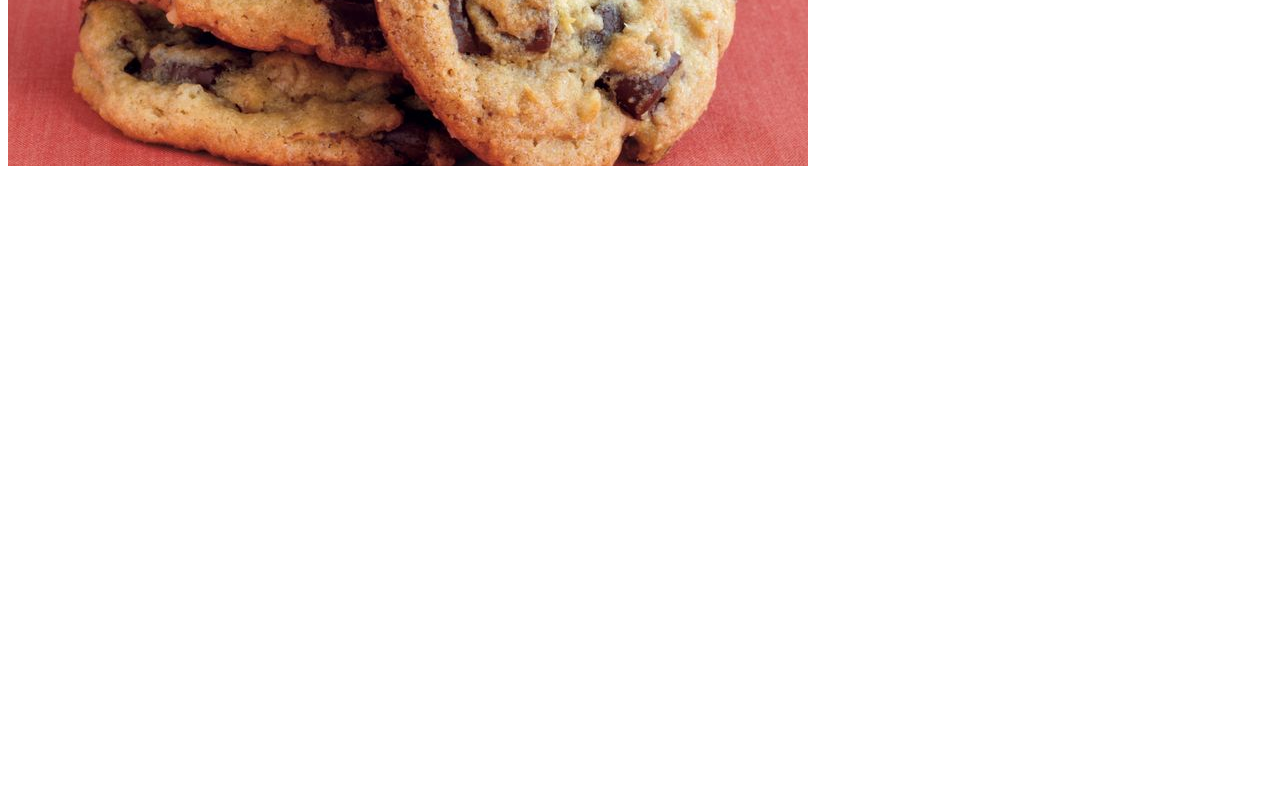
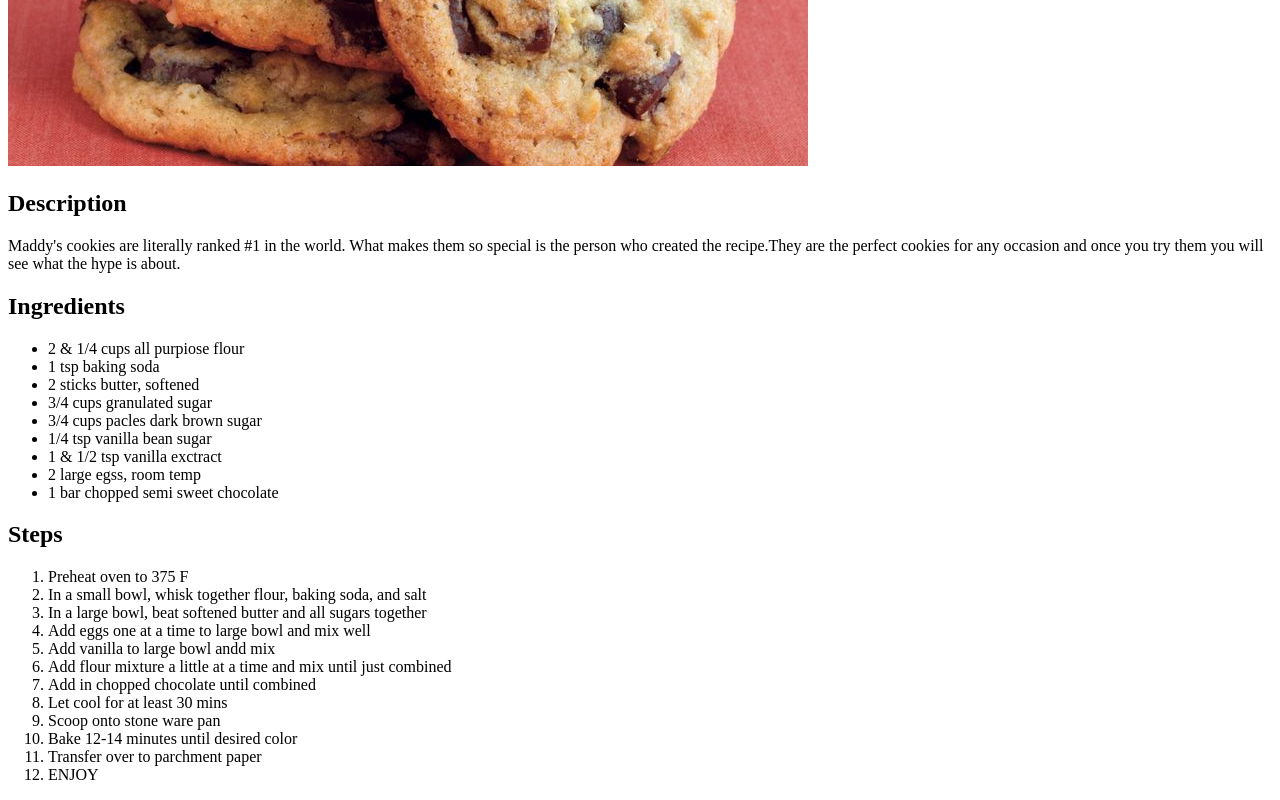
Before and after one commit to Jcanedo2223/odin-recipes, a plain HTML site: page recipes/cookies.html in a window 1280 px wide. Shown: the part 364-1164 px from the top of the page. Before the commit the page ends 800 px from the top, so only its background shows below. Drawn offline with Linux system fonts and the light colour scheme.

Commit message:
recipes/cookies.html

```diff
--- a/recipes/cookies.html
+++ b/recipes/cookies.html
@@ -9,5 +9,34 @@
 <body>
     <h1>Maddy's Cookies</h1>
     <img src="../images/cookies.jpg" alt="delicious cookies">
+    <h2>Description</h2>
+     <p>Maddy's cookies are literally ranked #1 in the world. What makes them so special is the person who created the recipe.They are the perfect cookies for any occasion and once you try them you will see what the hype is about.</p>
+     <h2>Ingredients</h2>
+     <ul>
+         <li>2 & 1/4 cups all purpiose flour</li>
+         <li>1 tsp baking soda</li>
+         <li>2 sticks butter, softened</li>
+         <li>3/4 cups granulated sugar</li>
+         <li>3/4 cups pacles dark brown sugar</li>
+         <li>1/4 tsp vanilla bean sugar</li>
+         <li>1 & 1/2 tsp vanilla exctract</li>
+         <li>2 large egss, room temp</li>
+         <li>1 bar chopped semi sweet chocolate</li>
+     </ul>
+     <h2>Steps</h2>
+     <ol>
+        <li>Preheat oven to 375 F</li>
+        <li>In a small bowl, whisk together flour, baking soda, and salt</li>
+        <li>In a large bowl, beat softened butter and all sugars together</li>
+        <li>Add eggs one at a time to large bowl and mix well</li>
+        <li>Add vanilla to large bowl andd mix</li>
+        <li>Add flour mixture a little at a time and mix until just combined</li>
+        <li>Add in chopped chocolate until combined</li>
+        <li>Let cool for at least 30 mins</li>
+        <li>Scoop onto stone ware pan</li>
+        <li>Bake 12-14 minutes until desired color</li>
+        <li>Transfer over to parchment paper</li>
+        <li>ENJOY</li>
+     </ol>
 </body>
 </html>
```
